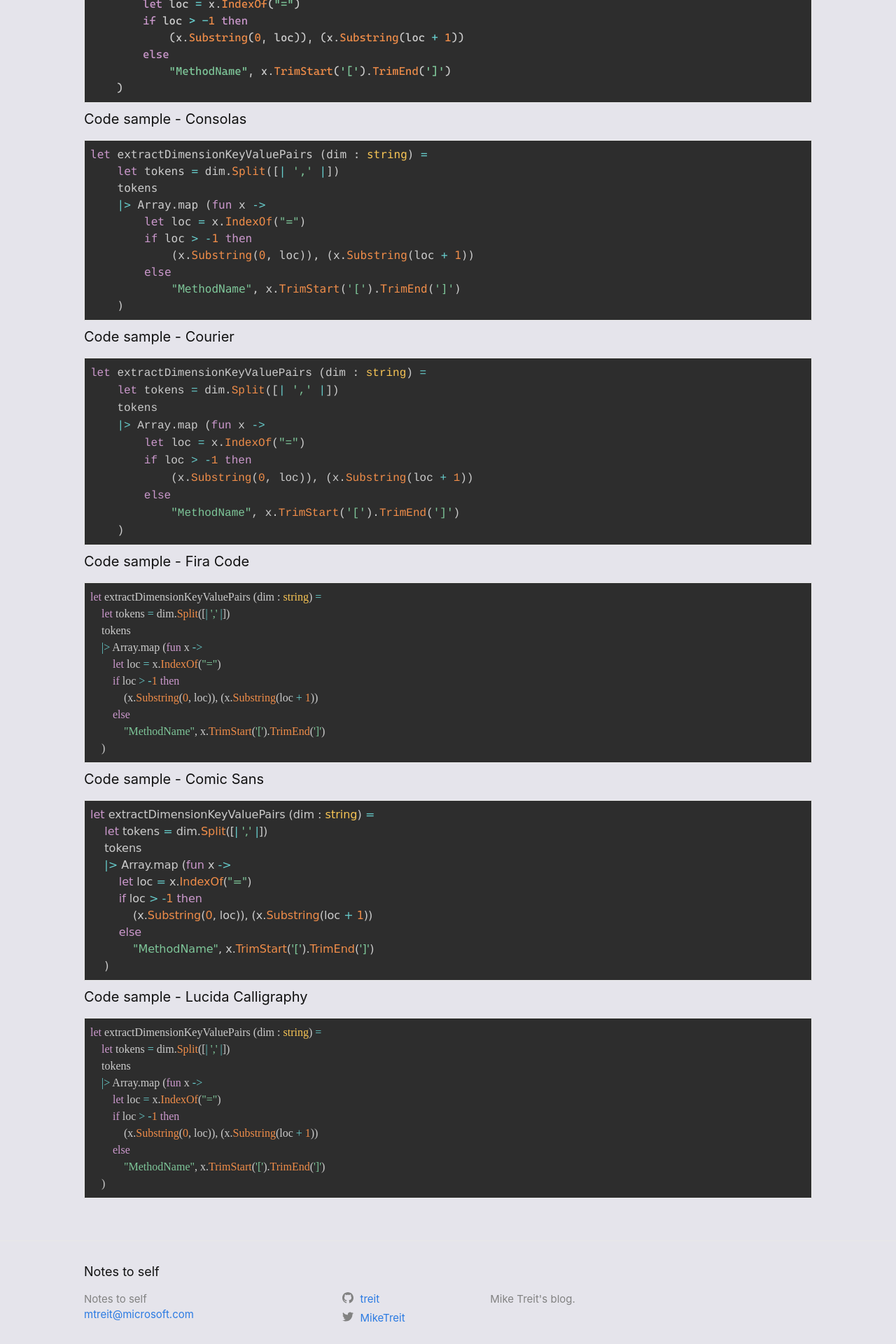
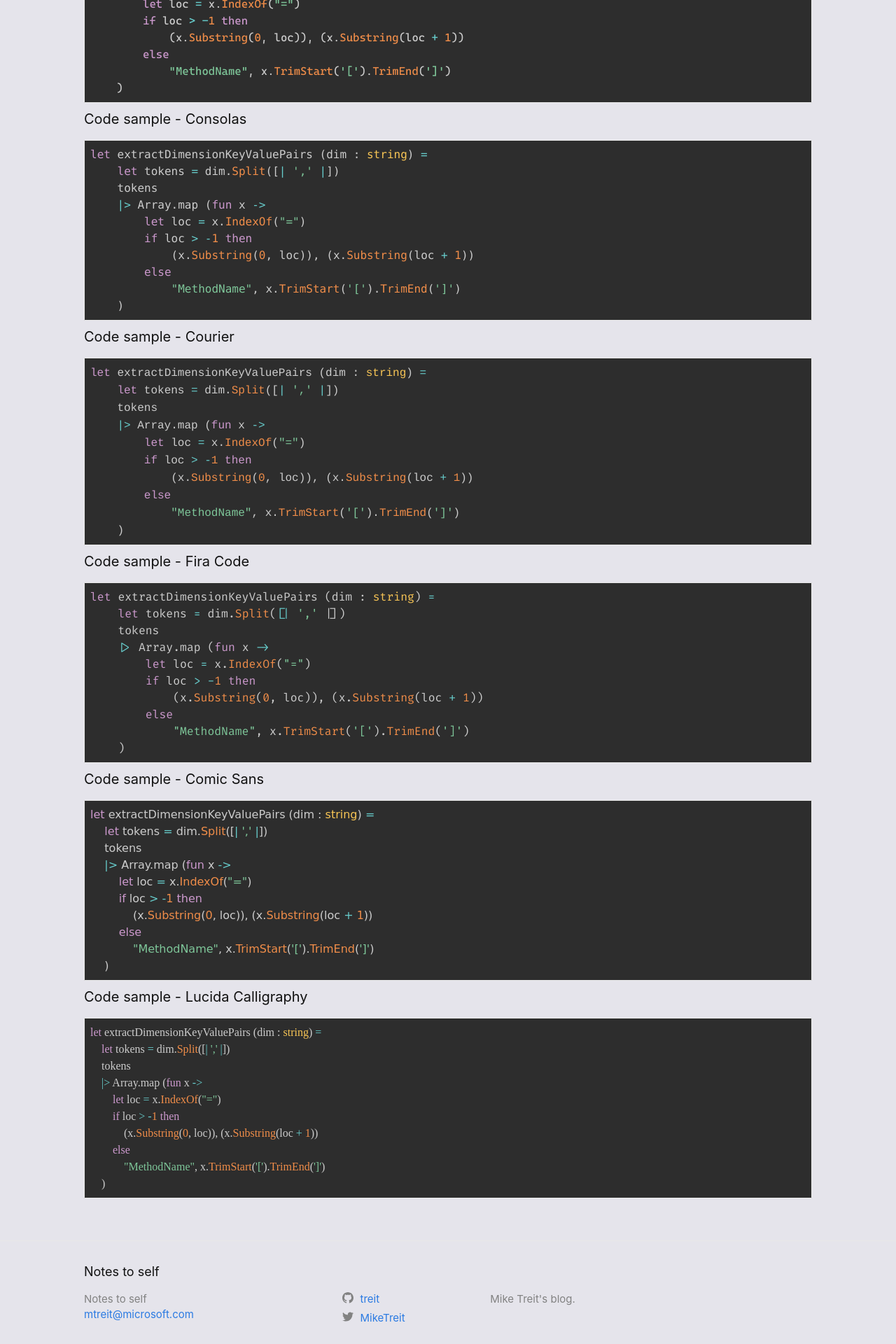
Before and after one commit to Treit/treit.github.io, a Jekyll site: the page built from misc/fontplayground.md, in a window 1280 px wide. Shown: the part 670-2590 px from the top of the page at 70% size. Built offline with Jekyll 4.4.1, drawn with Linux system fonts in a browser that asks for light colours.

Commit message:
Fix fira code

```diff
--- a/misc/fontplayground.md
+++ b/misc/fontplayground.md
@@ -15,6 +15,11 @@ title: Font Playground
 @font-face {
   font-family: 'Cascadia Code';
   src: url('/assets/fonts/Cascadia.ttf') format('truetype');
+}
+
+@font-face {
+  font-family: 'FiraCode-Regular';
+  src: url('/assets/fonts/FiraCode-Regular.ttf') format('truetype');
 }
 </style>
 
@@ -80,7 +85,7 @@ title: Font Playground
 
 #### Code sample - Fira Code
 <pre style="padding:0.5em">
-<code class="lang-fsharp"  style="font-family:Fira Code;">let extractDimensionKeyValuePairs (dim : string) =
+<code class="lang-fsharp"  style="font-family:FiraCode-Regular;">let extractDimensionKeyValuePairs (dim : string) =
     let tokens = dim.Split([| ',' |])
     tokens
     |> Array.map (fun x ->
```
Also changed, not shown: assets/fonts/FiraCode-Regular.ttf (added).
